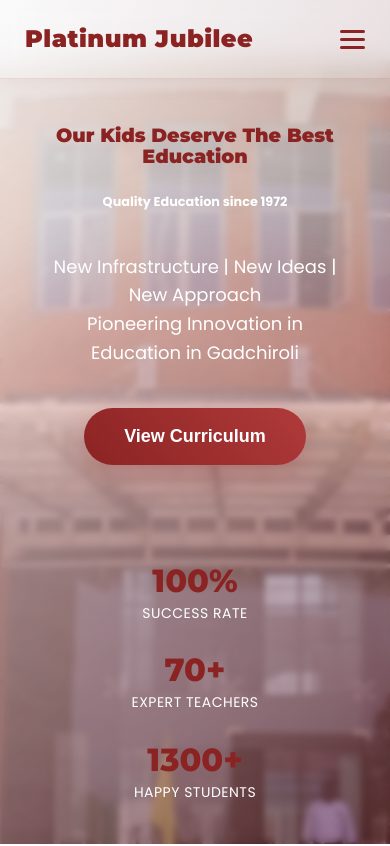
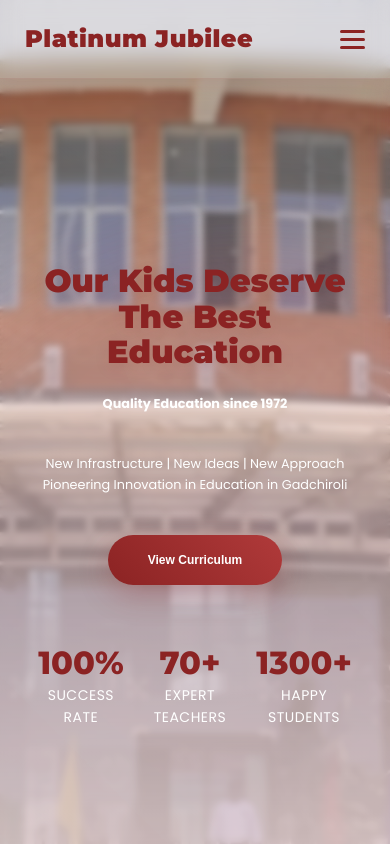
Before and after one commit to codezwork/platinum, a plain HTML site: page index.html in a window 390 px wide. Shown: the top 846 px of the page. Drawn offline with Linux system fonts and the light colour scheme.

Commit message:
Refactor CSS styles for layout and typography

```diff
--- a/styles.css
+++ b/styles.css
@@ -181,7 +181,8 @@ body {
     left: 0;
     width: 100%;
     height: 100%;
-    background: linear-gradient(135deg, rgba(255, 255, 255, 0.9) 0%, rgba(139, 35, 35, 0.25) 100%);
+    background: rgba(255, 255, 255, 0.2);
+    background: linear-gradient(180deg, rgba(255,255,255,0), rgba(255,255,255,0.8));
     z-index: 1;
     -webkit-backdrop-filter: blur(2px);
     backdrop-filter: blur(3px);
@@ -678,6 +679,7 @@ body {
     .hero-background {
         background: url('images/platinum-school-mobile.jpg');
         background-size: cover;
+        background-position: center;
     }
 
     .hero-text {
@@ -685,16 +687,20 @@ body {
     }
 
     .hero-text .tagline {
-        font-size: 18px;
+        font-size: 0.8rem;
     }
 
     .main-heading {
-        font-size: 2.5rem;
+        font-size: 32px;
     }
 
     .cta-button {
         padding: 18px 40px;
-        font-size: 18px;
+        font-size: 12px;
+    }
+
+    .hero-stats {
+        margin-top: 0.2rem;
     }
 
     .section-title {
@@ -726,28 +732,25 @@ body {
     .hero-background {
         background: url('images/platinum-school-mobile.jpg');
         background-size: cover;
+        background-position: center;
     }
 
-    .hero-text .tagline {
-        font-size: 18px;
+    .hero-content {
+        margin-top: 3rem;
     }
 
-    .main-heading {
-        font-size: 1.2rem;
+    .slogan {
+        font-size: 0.8rem;
     }
 
     .tagline {
         font-size: 0.8rem;
     }
 
-    .slogan {
-        font-size: 0.8rem;
-    }
-
     .hero-stats {
         gap: 30px;
-        flex-direction: column;
-        margin-bottom: 1rem;
+        flex-direction: row;
+        margin-top: 0.1rem;
     }
 
     .stat-number {
```
